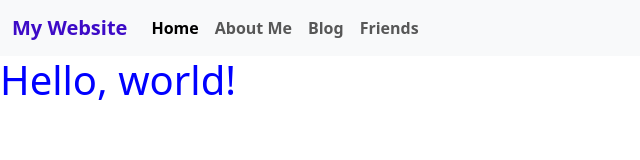
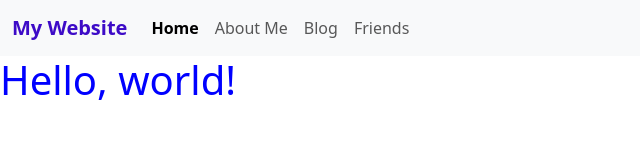
Before and after one commit to Spoopetor/spoopetor.github.io, a website: page index.html in a window 1280 px wide. Shown: the full height of the page, 0-640 px from the left. Drawn offline with nearby package versions, Linux system fonts and the light colour scheme.

Commit message:
Changed navbar so only selected page is bold

```diff
--- a/css/common.css
+++ b/css/common.css
@@ -2,7 +2,7 @@
     color: blue;
 }
 
-.navbar li a {
+.navbar li .active {
     font-weight: bold;
 }
 
```
